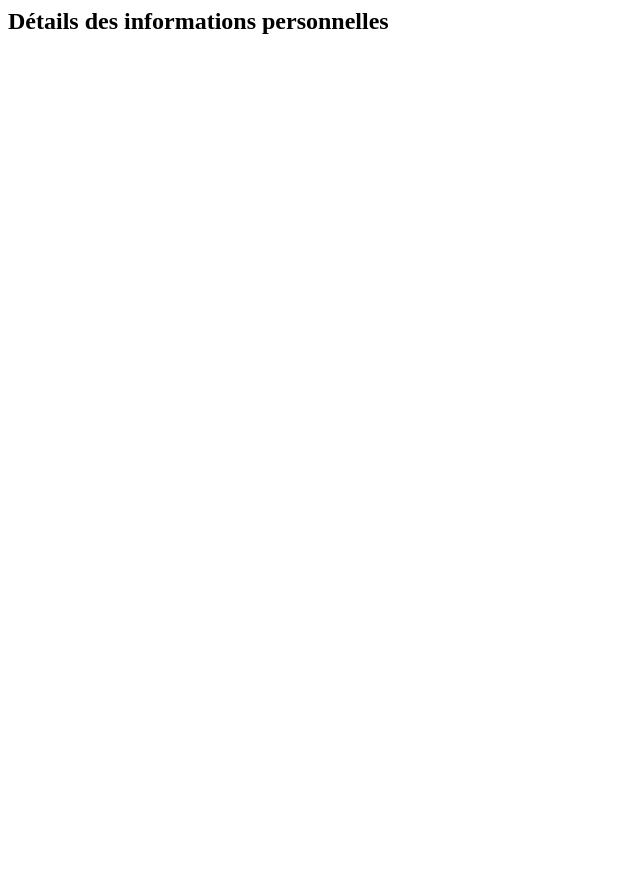
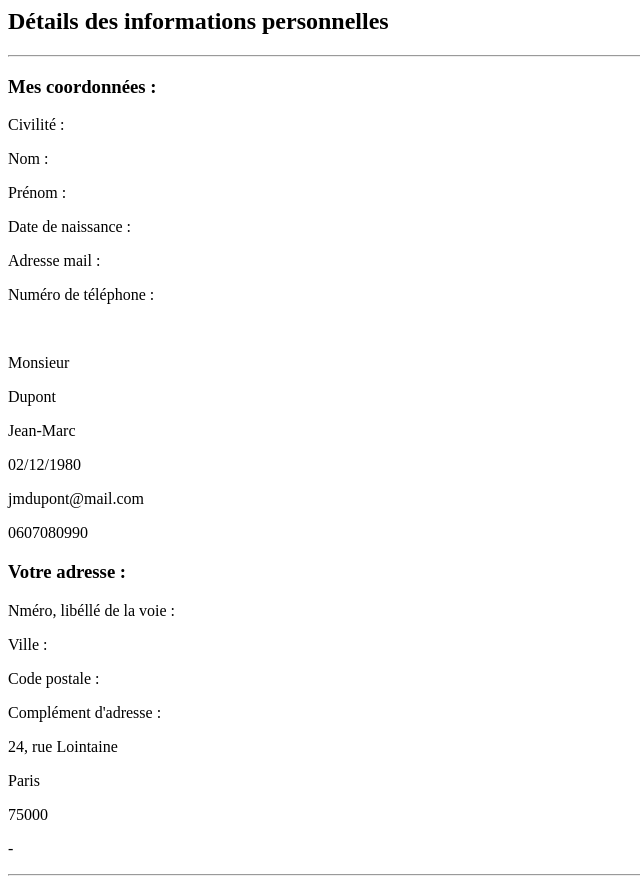
Before and after one commit to aurelnoe/projet_fil_rouge, a PHP site: page /Templates/Compte_personnel/details_compte.php in a window 1280 px wide. Shown: the whole page, without its empty margins (0-640 px from the left). Before the commit the page ends 34 px from the top, so only its background shows below. Run offline with PHP 8.4, Linux system fonts and the light colour scheme.

Commit message:
detail compte personnel

```diff
--- a/HUMAN_HELP/Templates/Compte_personnel/details_compte.php
+++ b/HUMAN_HELP/Templates/Compte_personnel/details_compte.php
@@ -2,5 +2,53 @@
     <title>Infos perso</title>
 </head>
 <div class="container">
+<div>
     <h2>Détails des informations personnelles</h2>
 </div>
+<hr class="my-4">
+
+<div class="row">
+  <div class="col-sm-9">
+    <h3>Mes coordonnées :</h3>
+        <div class="row">
+            <div class="col-auto mr-auto">
+                <p>Civilité :</p>
+                <p>Nom :</p>
+                <p>Prénom :</p>
+                <p>Date de naissance :</p>
+                <p>Adresse mail :</p>
+                <p>Numéro de téléphone :</p>
+            </div></br>
+            <div class="col-auto">
+                <p>Monsieur</p>
+                <p>Dupont</p>
+                <p>Jean-Marc</p>
+                <p>02/12/1980</p>
+                <p>jmdupont@mail.com</p>
+                <p>0607080990</p>
+            </div>
+        </div>
+  </div>
+</div>
+
+<div class="row">
+  <div class="col-sm-9">
+    <h3>Votre adresse :</h3>
+        <div class="row">
+            <div class="col-auto mr-auto">
+                <p>Nméro, libéllé de la voie :</p>
+                <p>Ville :</p>
+                <p>Code postale :</p>
+                <p>Complément d'adresse :</p>
+            </div>
+            <div class="col-auto">
+                <p>24, rue Lointaine</p>
+                <p>Paris</p>
+                <p>75000</p>
+                <p>-</p>
+
+            </div>
+        </div>
+  </div>
+</div>
+<hr class="my-4">
```
